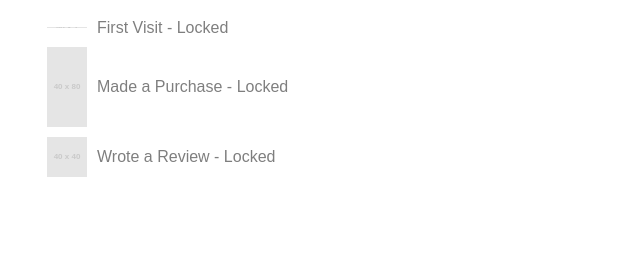
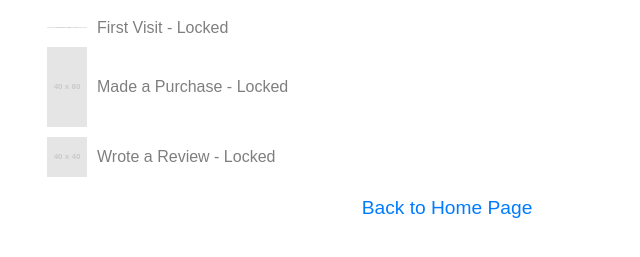
Before and after one commit to CouchKnight/my-achievements, a plain HTML site: page achievements.html in a window 1280 px wide. Shown: the part 61-318 px from the top of the page, without its empty margins (193-833 px from the left). Drawn offline with Linux system fonts and the light colour scheme; placeholder pictures from the web are drawn by us.

Commit message:
Update achievements.html
rework 3

```diff
--- a/achievements.html
+++ b/achievements.html
@@ -7,7 +7,7 @@
     body {
       font-family: Arial, sans-serif;
       margin: 20px auto;
-      max-width: 800px;
+      max-width: 800px; /* Constrain width for cleaner layout */
     }
     h1 {
       text-align: center;
@@ -16,6 +16,7 @@
       list-style-type: none;
       padding-left: 0;
     }
+    /* Each achievement row with icon + text */
     .achievement-item {
       display: flex;
       align-items: center;
@@ -32,47 +33,72 @@
     .unlocked {
       font-weight: bold; /* Highlight unlocked achievements */
     }
+    .home-link {
+      display: block;
+      text-align: center;
+      margin-top: 20px;
+      text-decoration: none;
+      color: #007bff;
+      font-size: 1.2rem;
+    }
+    .home-link:hover {
+      text-decoration: underline;
+    }
   </style>
 </head>
 <body>
 
   <h1>Your Achievements</h1>
+
+  <!--
+    This unordered list is populated at runtime from the script.js data.
+    We'll show each achievement as either locked or unlocked, plus the icon.
+  -->
   <ul id="achievement-list" class="achievement-list"></ul>
 
+  <!--
+    Optionally, provide a link back to the main page or any other page.
+  -->
+  <a href="index.html" class="home-link">Back to Home Page</a>
+
+  <!--
+    Reuse the same script.js file that holds achievementsData
+    and the relevant functions.
+  -->
   <script src="script.js"></script>
+
+  <!--
+    We can define a small snippet here to display the achievements
+    once the page loads.
+  -->
   <script>
-/*********************************************************
- Dynamically Generate Achievement List
-**********************************************************/
     function displayAchievements() {
       const achievementList = document.getElementById('achievement-list');
+      achievementList.innerHTML = ''; // Clear existing items
 
-  // Clear existing list (if any)
-  achievementList.innerHTML = '';
-
-  // Loop through all achievements
+      // Loop over each achievement in the achievementsData object
       for (const key in achievementsData) {
         const achievement = achievementsData[key];
 
-    // Check if the achievement is unlocked
+        // Check if the user has unlocked this achievement
         const isUnlocked = localStorage.getItem(key) === 'true';
 
-    // Create list item
+        // Create an <li> item for each achievement
         const listItem = document.createElement('li');
         listItem.className = `achievement-item ${isUnlocked ? 'unlocked' : 'locked'}`;
 
-    // Add icon and description
+        // Insert the icon and title with locked/unlocked status
         listItem.innerHTML = `
           <img src="${achievement.icon}" alt="${achievement.title}">
-        <span>${achievement.title} - ${isUnlocked ? 'Unlocked' : 'Locked'}</span>`;
+          <span>${achievement.title} - ${isUnlocked ? 'Unlocked' : 'Locked'}</span>
+        `;
 
-    // Append to the list
         achievementList.appendChild(listItem);
       }
     }
 
-// Call the function on page load
-displayAchievements();
+    // On page load, generate the achievements list dynamically
+    window.addEventListener('load', displayAchievements);
   </script>
 
 </body>
```
Lines whose indentation alone changed are shown as unchanged.
